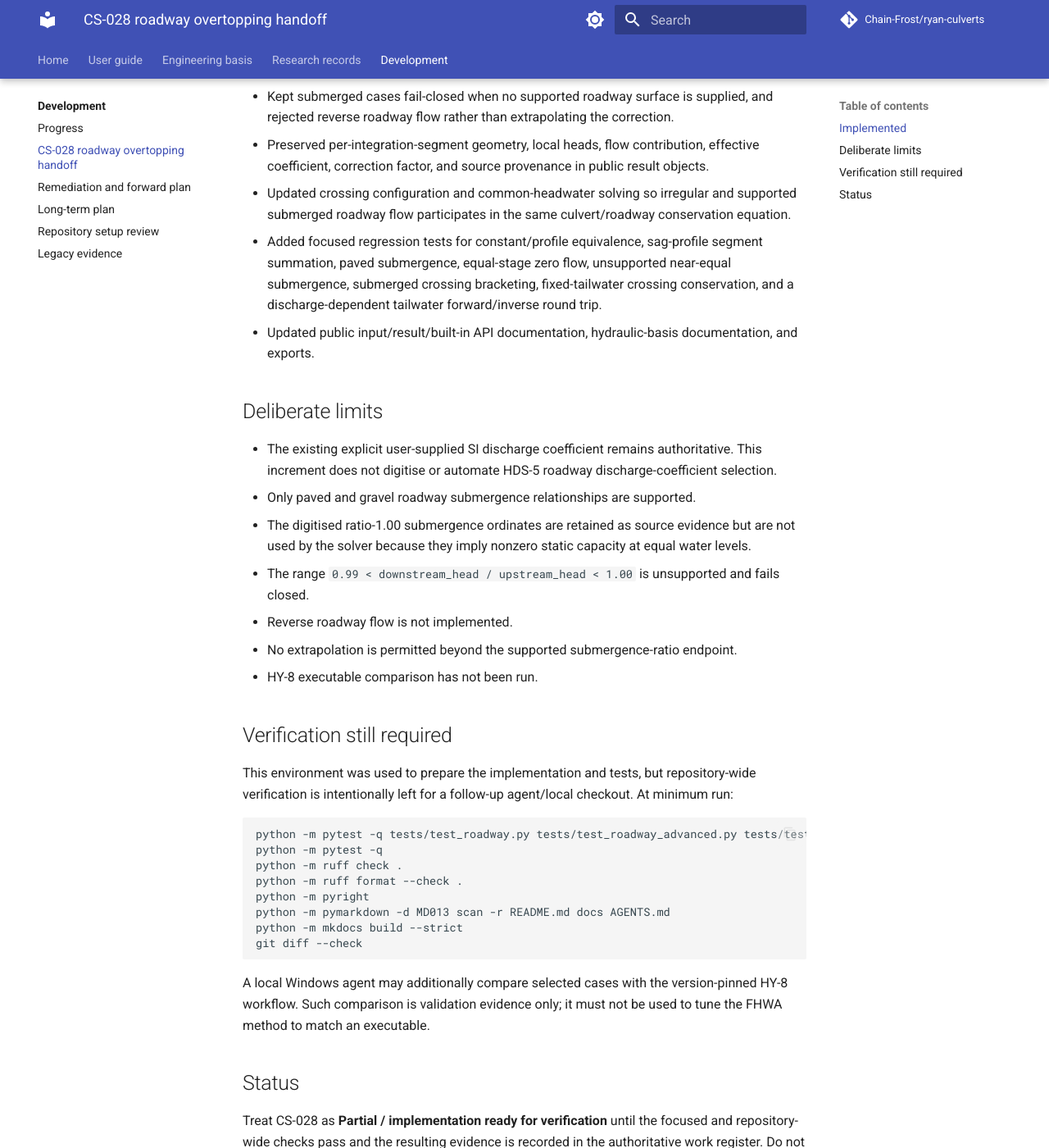
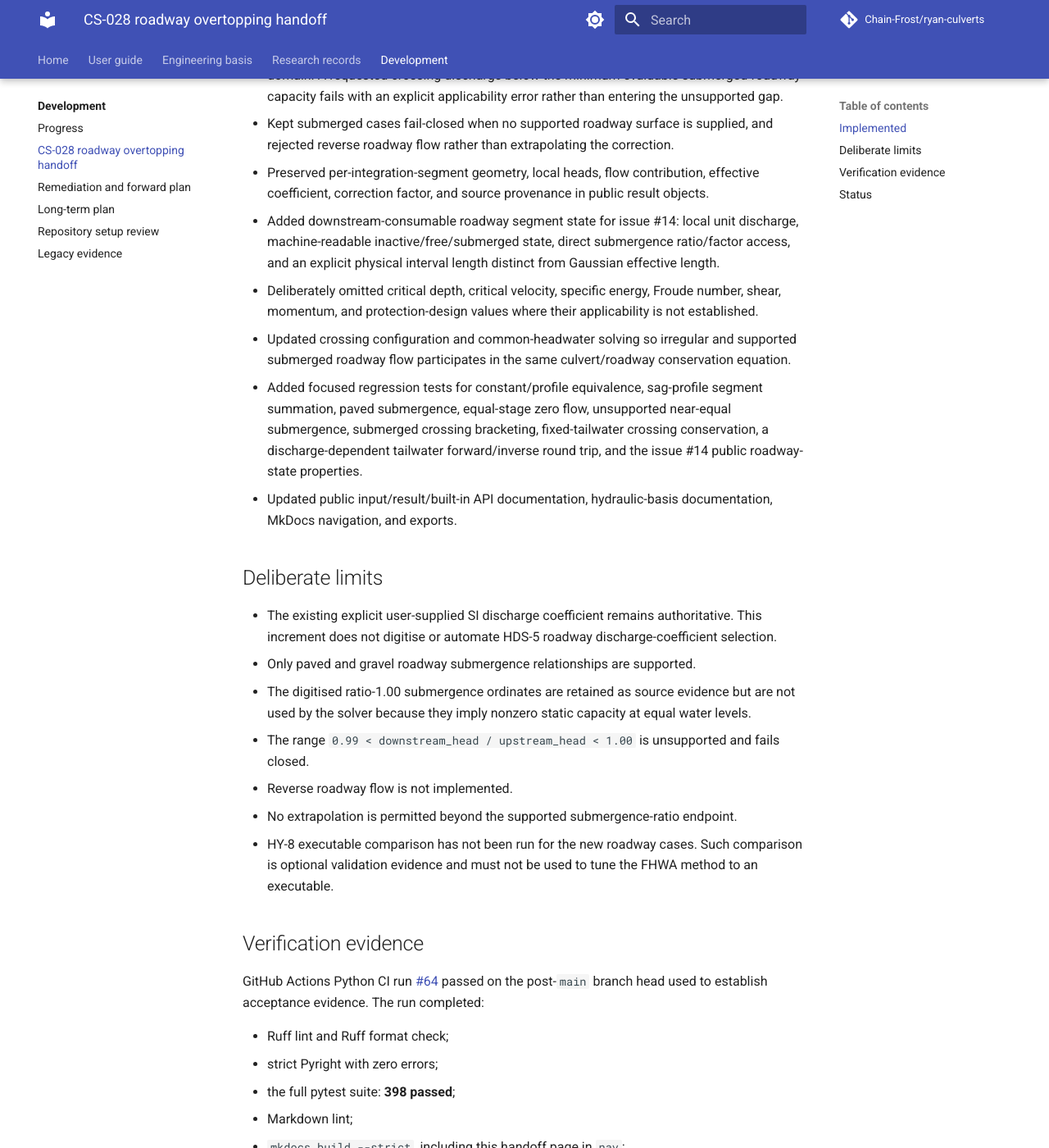
Before and after one commit to Chain-Frost/ryan-culverts, an MkDocs documentation site: the page built from docs/work/2026-09-13-cs-028-handoff.md, in a window 1280 px wide and 1400 px high, scrolled down 764 px. Shown: the whole window at 82% size. Built offline with MkDocs 1.6.1 and Material for MkDocs 9.7.7, drawn with Linux system fonts in a browser that asks for light colours; comment, search, counter and statistics services are not loaded; some of the changed text lies outside the part shown.

Commit message:
Record CS-028 and issue 14 verification evidence

````diff
--- a/docs/work/2026-09-13-cs-028-handoff.md
+++ b/docs/work/2026-09-13-cs-028-handoff.md
@@ -2,8 +2,8 @@
 
 Date: 2026-09-14
 
-This branch implements the code-facing portion of GitHub issue #4 without claiming final
-engineering validation or release readiness.
+This branch implements the code-facing scope of GitHub issues #4 and #14 without claiming
+broader engineering validation or release readiness beyond the supported roadway methods.
 
 ## Implemented
 
@@ -15,25 +15,33 @@ engineering validation or release readiness.
   station/elevation coordinates, following the FHWA HY8 roadway-profile procedure.
 - Added paved and gravel downstream-submergence correction using source-traceable digital
   ordinates identified by EPA SWMM as derived from FHWA/RD-86/108 Figure 10.
+- Pinned the EPA SWMM roadway digitisation reference to release commit
+  `65e8435e094bc7c10b83d230dc2829cd5031938b` rather than a mutable branch URL.
 - Bounded the implemented submergence relationship to a local downstream/upstream head
   ratio of 0.99. Ratios between 0.99 and equal stage fail closed rather than extrapolating
   or using the nonzero digitised equal-stage ordinate; exactly equal water levels return
   zero roadway flow.
 - Bounded crossing headwater bracketing to the same supported roadway-submergence domain.
   A requested crossing discharge below the minimum evaluable submerged-roadway capacity
-  now fails with an explicit applicability error rather than entering the unsupported gap.
+  fails with an explicit applicability error rather than entering the unsupported gap.
 - Kept submerged cases fail-closed when no supported roadway surface is supplied, and
   rejected reverse roadway flow rather than extrapolating the correction.
 - Preserved per-integration-segment geometry, local heads, flow contribution, effective
   coefficient, correction factor, and source provenance in public result objects.
+- Added downstream-consumable roadway segment state for issue #14: local unit discharge,
+  machine-readable inactive/free/submerged state, direct submergence ratio/factor access,
+  and an explicit physical interval length distinct from Gaussian effective length.
+- Deliberately omitted critical depth, critical velocity, specific energy, Froude number,
+  shear, momentum, and protection-design values where their applicability is not established.
 - Updated crossing configuration and common-headwater solving so irregular and supported
   submerged roadway flow participates in the same culvert/roadway conservation equation.
 - Added focused regression tests for constant/profile equivalence, sag-profile segment
   summation, paved submergence, equal-stage zero flow, unsupported near-equal submergence,
-  submerged crossing bracketing, fixed-tailwater crossing conservation, and a
-  discharge-dependent tailwater forward/inverse round trip.
+  submerged crossing bracketing, fixed-tailwater crossing conservation, a
+  discharge-dependent tailwater forward/inverse round trip, and the issue #14 public
+  roadway-state properties.
 - Updated public input/result/built-in API documentation, hydraulic-basis documentation,
-  and exports.
+  MkDocs navigation, and exports.
 
 ## Deliberate limits
 
@@ -45,30 +53,30 @@ engineering validation or release readiness.
 - The range `0.99 < downstream_head / upstream_head < 1.00` is unsupported and fails closed.
 - Reverse roadway flow is not implemented.
 - No extrapolation is permitted beyond the supported submergence-ratio endpoint.
-- HY-8 executable comparison has not been run.
+- HY-8 executable comparison has not been run for the new roadway cases. Such comparison is
+  optional validation evidence and must not be used to tune the FHWA method to an executable.
 
-## Verification still required
+## Verification evidence
 
-This environment was used to prepare the implementation and tests, but repository-wide
-verification is intentionally left for a follow-up agent/local checkout. At minimum run:
+GitHub Actions Python CI run
+[#64](https://github.com/Chain-Frost/ryan-culverts/actions/runs/34784226637) passed on the
+post-`main` branch head used to establish acceptance evidence. The run completed:
 
-```powershell
-python -m pytest -q tests/test_roadway.py tests/test_roadway_advanced.py tests/test_inverse_tailwater.py
-python -m pytest -q
-python -m ruff check .
-python -m ruff format --check .
-python -m pyright
-python -m pymarkdown -d MD013 scan -r README.md docs AGENTS.md
-python -m mkdocs build --strict
-git diff --check
-```
+- Ruff lint and Ruff format check;
+- strict Pyright with zero errors;
+- the full pytest suite: **398 passed**;
+- Markdown lint;
+- `mkdocs build --strict`, including this handoff page in `nav`;
+- patch-whitespace checks;
+- wheel build/verification; and
+- installed-wheel and vendored-wheel smoke tests on Windows, macOS, and Ubuntu with
+  Python 3.14.
 
-A local Windows agent may additionally compare selected cases with the version-pinned HY-8
-workflow. Such comparison is validation evidence only; it must not be used to tune the FHWA
-method to match an executable.
+The final documentation-only handoff commit must also retain a green CI result before merge.
 
 ## Status
 
-Treat CS-028 as **Partial / implementation ready for verification** until the focused and
-repository-wide checks pass and the resulting evidence is recorded in the authoritative work
-register. Do not close issue #4 solely because this pull request exists.
+The implementation and acceptance criteria for GitHub issues #4 and #14 are complete on
+this branch, subject to the final documentation-only CI confirmation noted above. GitHub
+issues remain the authoritative live task records; merge of PR #13 should close those
+issues after the final branch checks remain green.
````
